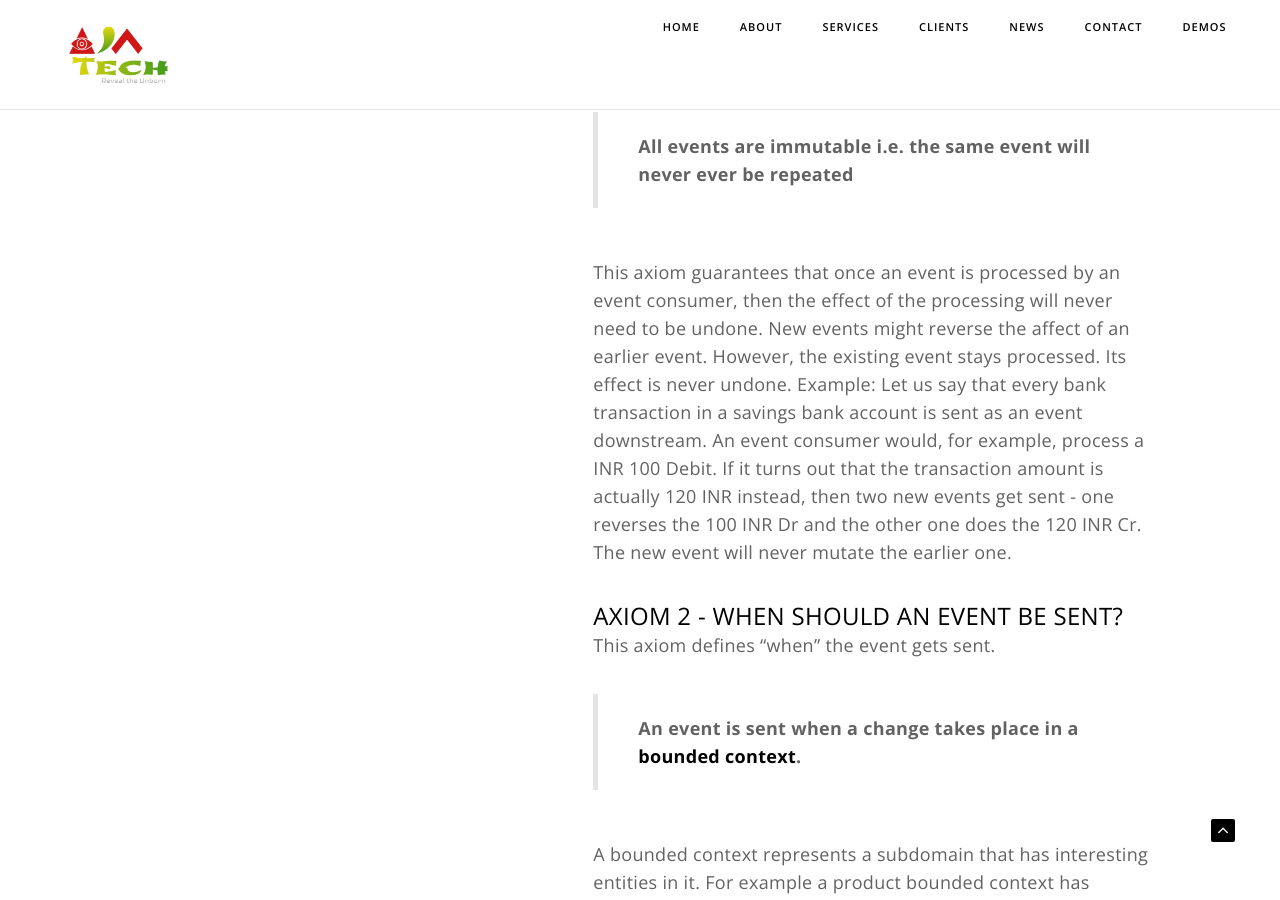
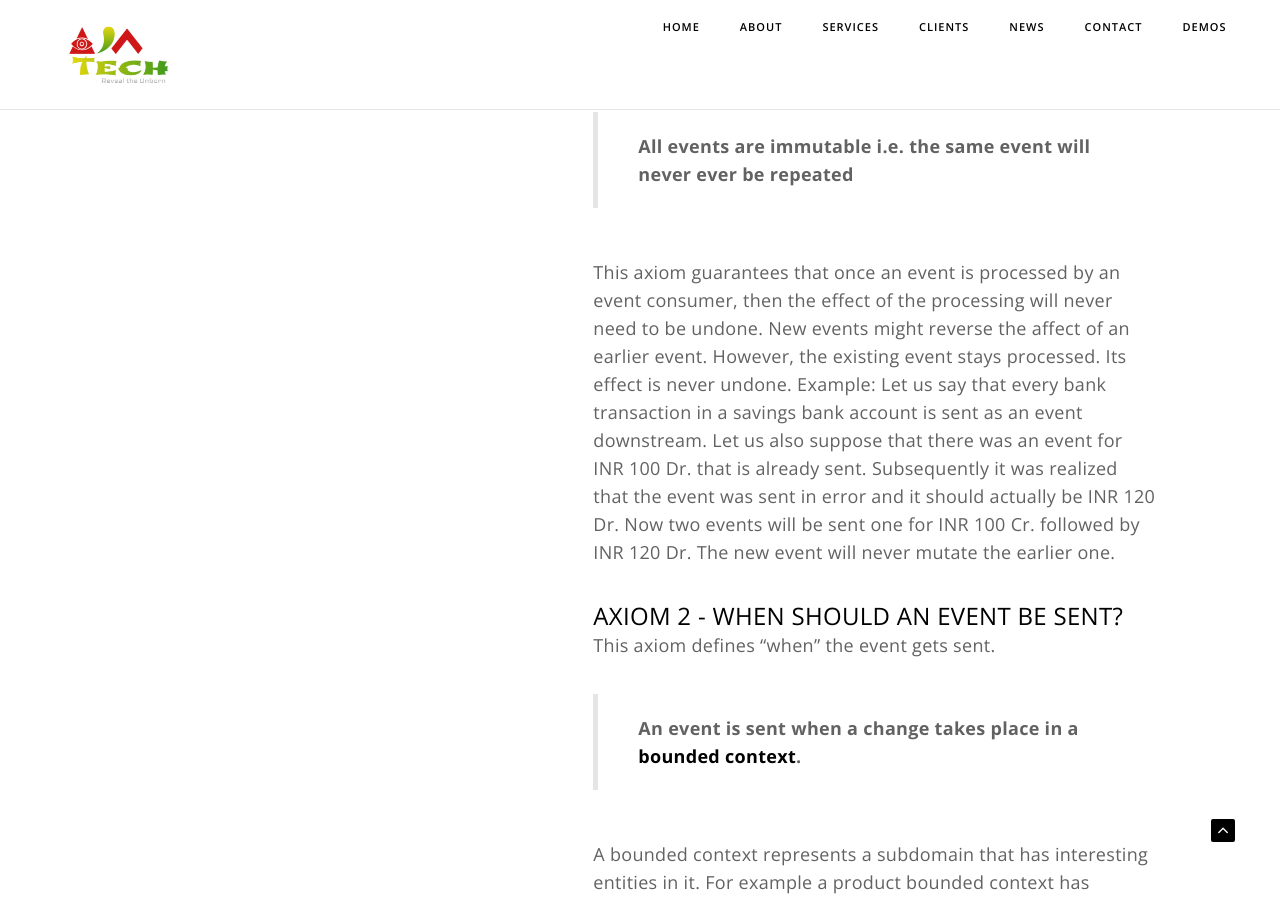
Before and after one commit to ajatech/ajatech.github.io, a Jekyll site: the page built from eventing.md, in a window 1280 px wide and 900 px high, scrolled down 5919 px. Built offline with Jekyll 4.4.1, drawn with Linux system fonts in a browser that asks for light colours; some web fonts are replaced; our own code applies the rules of GitHub Pages for plain Markdown files.

Commit message:
event enhancements

```diff
--- a/eventing.md
+++ b/eventing.md
@@ -72,7 +72,7 @@ These are some of the questions that we will attempt to answer by stating what I
 > All events are immutable i.e. the same event will never ever be repeated
 
 This axiom guarantees that once an event is processed by an event consumer, then the effect of the processing will never need to be undone. New events might reverse the affect of an earlier event. However, the existing event  stays processed. Its effect is never undone.
-Example: Let us say that  every bank transaction in a savings bank account is sent as an event downstream. An event consumer would, for example, process a INR 100  Debit. If it turns out that the transaction amount is actually 120 INR instead, then two  new events get sent - one reverses the 100 INR Dr and the other one does the 120 INR Cr. The new event will never mutate the earlier one.
+Example: Let us say that  every bank transaction in a savings bank account is sent as an event downstream. Let us also suppose that there was an event for INR 100 Dr. that is already sent. Subsequently it was realized that the event was sent in error and it should actually be INR 120 Dr. Now two events will be sent one for INR 100 Cr. followed by INR 120 Dr.  The new event will never mutate the earlier one.
 
 ## Axiom 2 - When should an event be sent?
 This axiom defines "when" the event gets sent.
```
